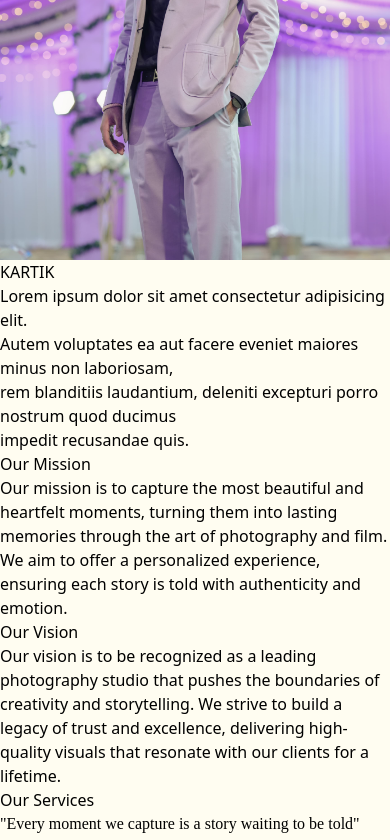
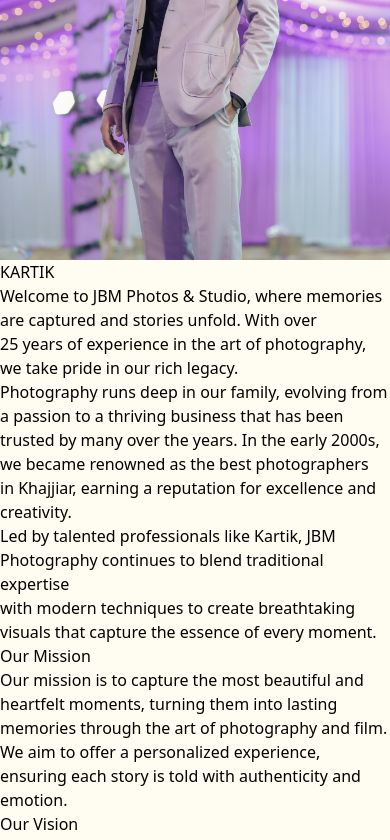
Before and after one commit to keshavchandel13/JBM, a React (Vite) app in the folder jbm-website/: page /about-us in a window 390 px wide. Shown: the part 1279-2119 px from the top of the page. Built offline with nearby package versions, Linux system fonts and the light colour scheme.

Commit message:
about us responsiveness

```diff
--- a/jbm-website/src/component/AboutUs.jsx
+++ b/jbm-website/src/component/AboutUs.jsx
@@ -1,33 +1,41 @@
-import React from 'react'
+import React from 'react';
 
 const AboutUs = () => {
   return (
     <>
-    {/* <div className='w-full h-72 bg-contain bg-no-repeat' style={{'backgroundImage':'url("./public/banner.jpg")'}}>
+      {/* Banner Section */}
+      {/* Uncomment the banner section below if you wish to include a header image */}
+      {/* <div className='w-full h-72 bg-contain bg-no-repeat' style={{'backgroundImage':'url("./public/banner.jpg")'}}></div> */}
 
-    </div> */}
-    <div className='flex justify-evenly mt-4 items-center'>
-    <div className="relative group w-60 h-80 ">
+      <div className='flex flex-col md:flex-row justify-evenly mt-8 items-center gap-8 px-4 md:px-0'>
         {/* Image Section */}
+        <div className="relative group w-60 h-80">
           <img
             src="/kartik.jpg"
             alt="Leader"
-      className="w-full h-full object-cover rounded-lg transition-all duration-300 "
+            className="w-full h-full object-cover rounded-lg shadow-lg transition-all duration-300"
           />
-
           {/* Hover Effect - Name at Bottom */}
-    <div className="absolute inset-0 bg-black bg-opacity-50 opacity-0 group-hover:opacity-100 transition-all duration-300 flex items-end justify-center p-4 ">
+          <div className="absolute inset-0 bg-black bg-opacity-50 opacity-0 group-hover:opacity-100 transition-all duration-300 flex items-end justify-center p-4">
             <p className="text-white text-xl font-semibold">KARTIK</p>
           </div>
+        </div>
 
-
-  </div>
-    <div className="italic texl-xl">
-        <p>Lorem ipsum dolor sit amet consectetur adipisicing elit. <br />Autem voluptates ea aut facere eveniet maiores minus non laboriosam,<br /> rem blanditiis laudantium, deleniti excepturi porro nostrum quod ducimus <br /> impedit recusandae quis.</p>
+        {/* Text Section */}
+        <div className="italic text-lg md:text-xl text-center md:text-left leading-relaxed">
+          <p>
+            Welcome to <span className="font-bold">JBM Photos & Studio</span>, where memories are captured and stories unfold. With over <br /> <span className="font-bold">25 years of experience</span> in the art of photography, we take pride in our rich legacy.
+          </p>
+          <p className="mt-4">
+            Photography runs deep in our family, evolving from a passion to a thriving business that has been <br /> trusted by many over the years. In the early 2000s, we became renowned as the best photographers <br /> in Khajjiar, earning a reputation for excellence and creativity.
+          </p>
+          <p className="mt-4">
+            Led by talented professionals like Kartik, JBM Photography continues to blend traditional expertise <br />with modern techniques to create breathtaking visuals that capture the essence of every moment.
+          </p>
         </div>
       </div>
     </>
-  )
-}
+  );
+};
 
-export default AboutUs
+export default AboutUs;
--- a/jbm-website/src/component/ContactHead.jsx
+++ b/jbm-website/src/component/ContactHead.jsx
@@ -3,9 +3,14 @@
 const ContactHead = () => {
   return (
     <>
-      <div className="parallax p-10 flex text-7xl items-center justify-center text-white  " style={{'backgroundImage':'url("/contact-bg.jpg")'}}>
+      <div
+        className="parallax p-10 flex text-white items-center justify-center"
+        style={{ backgroundImage: 'url("/contact-bg.jpg")' }}
+      >
         {/* Heading of the contact form */}
-        <div className="font-bold ">CONTACT US</div>
+        <div className="font-bold text-4xl sm:text-5xl md:text-6xl  lg:text-7xl xl:text-7xl">
+          CONTACT US
+        </div>
       </div>
 
       <div className="my-4">
@@ -13,7 +18,7 @@
         <div className="flex   mx-auto h-10" style={{ width: "25rem" }}>
           <img src="/design.png" alt="" style={{ width: "25rem" }} />
         </div>
-      <div className="text-center my-8 ">
+        <div className="text-center my-8 ">
           {/* PARA 1 */}
           <p>
             We are passionate about filmmaking and photography, and it's an
--- a/jbm-website/src/component/Property.jsx
+++ b/jbm-website/src/component/Property.jsx
@@ -10,10 +10,10 @@
         </div>
 
         {/* Property images grid*/}
-        <div className='grid grid-cols-3 grid-rows-2 px-4 gap-8 lora-unique'>
+        <div className='grid grid-cols-1  md:grid-cols-2 lg:grid-cols-3 gap-8 px-8 lora-unique'>
             {/* Property image 1 */}
             <div className='relative overflow-hidden rounded-lg shadow-lg'>
-                <img src="/p1.jpg" alt="property-image-1" className='w-full object-cover' />
+                <img src="/p1.jpg" alt="property-image-1" className='w-full h-full object-cover' />
                 <div className='absolute left-4 text-white bottom-1 font-semibold text-xl '>Luxury Rooms</div>
             </div>
             {/* Property image 2 */}
```
Lines whose indentation alone changed are shown as unchanged.
